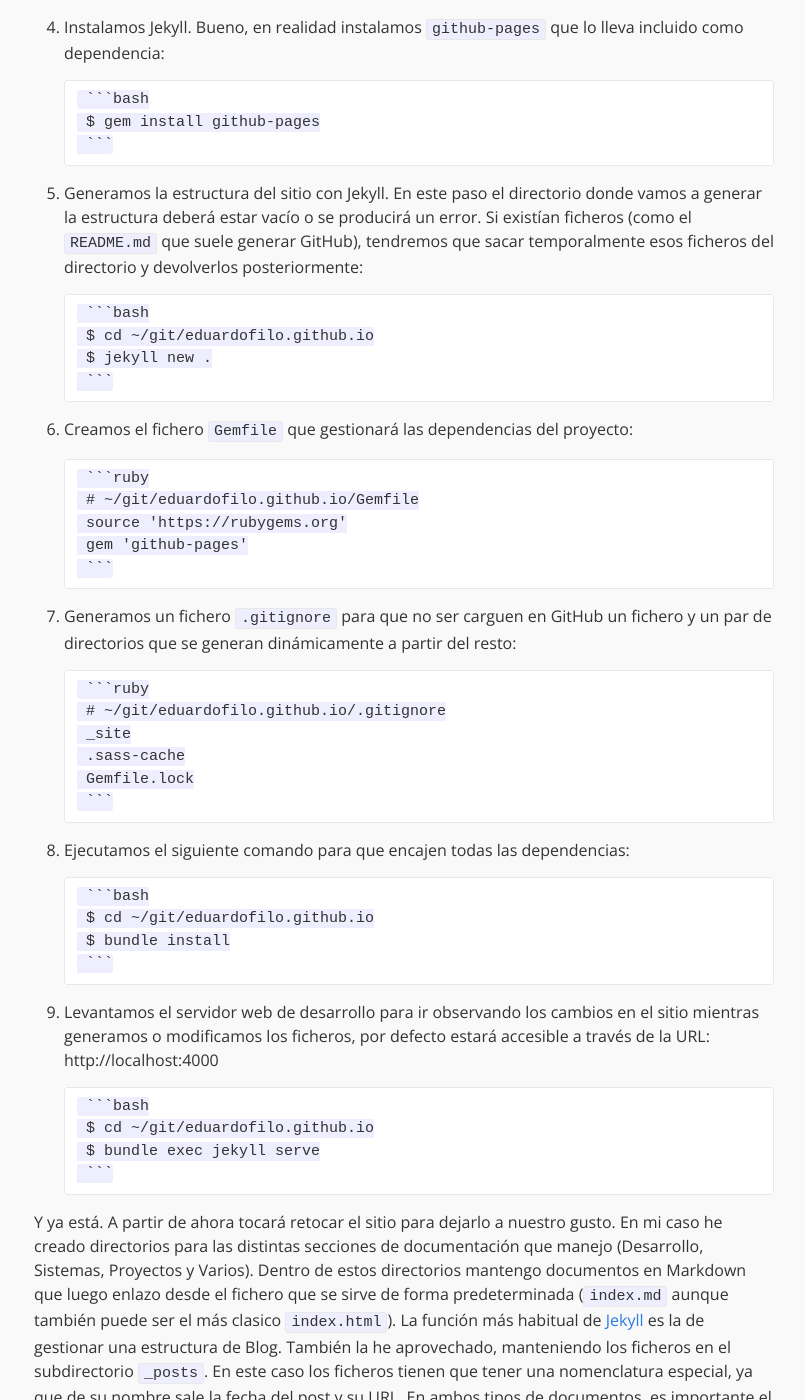
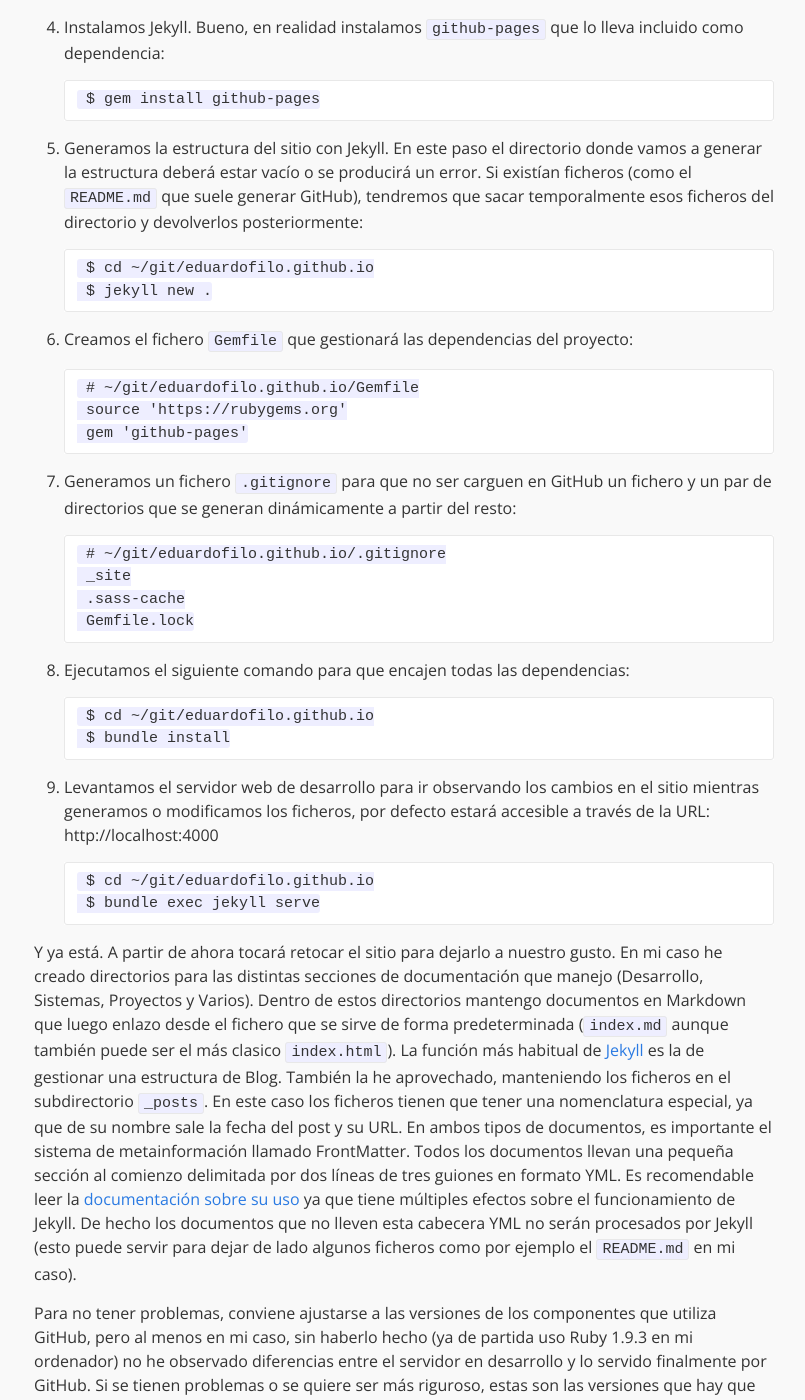
Before and after one commit to eduardofilo/eduardofilo.jekyll, a Jekyll site: the page built from _posts/2015-01-08-jekyll.md, in a window 1280 px wide and 1400 px high, scrolled down 1322 px. Shown: the whole window, without its empty margins (236-1041 px from the left). Built offline with Jekyll 4.4.1, drawn with Linux system fonts in a browser that asks for light colours.

Commit message:
Corrección de documento sobre Jekyll.

````diff
--- a/_posts/2015-01-08-jekyll.md
+++ b/_posts/2015-01-08-jekyll.md
@@ -25,47 +25,35 @@ Las instrucciones oficiales con detalle para montar el sitio en GitHub Pages con
 
 4. Instalamos Jekyll. Bueno, en realidad instalamos `github-pages` que lo lleva incluido como dependencia:
 
-        ```bash
         $ gem install github-pages
-        ```
 
 5. Generamos la estructura del sitio con Jekyll. En este paso el directorio donde vamos a generar la estructura deberá estar vacío o se producirá un error. Si existían ficheros (como el `README.md` que suele generar GitHub), tendremos que sacar temporalmente esos ficheros del directorio y devolverlos posteriormente:
 
-        ```bash
         $ cd ~/git/eduardofilo.github.io
         $ jekyll new .
-        ```
 
 6. Creamos el fichero `Gemfile` que gestionará las dependencias del proyecto:
 
-        ```ruby
         # ~/git/eduardofilo.github.io/Gemfile
         source 'https://rubygems.org'
         gem 'github-pages'
-        ```
 
 7. Generamos un fichero `.gitignore` para que no ser carguen en GitHub un fichero y un par de directorios que se generan dinámicamente a partir del resto:
 
-        ```ruby
         # ~/git/eduardofilo.github.io/.gitignore
         _site
         .sass-cache
         Gemfile.lock
-        ```
 
 8. Ejecutamos el siguiente comando para que encajen todas las dependencias:
 
-        ```bash
         $ cd ~/git/eduardofilo.github.io
         $ bundle install
-        ```
 
 9. Levantamos el servidor web de desarrollo para ir observando los cambios en el sitio mientras generamos o modificamos los ficheros, por defecto estará accesible a través de la URL: http://localhost:4000
 
-        ```bash
         $ cd ~/git/eduardofilo.github.io
         $ bundle exec jekyll serve
-        ```
 
 Y ya está. A partir de ahora tocará retocar el sitio para dejarlo a nuestro gusto. En mi caso he creado directorios para las distintas secciones de documentación que manejo (Desarrollo, Sistemas, Proyectos y Varios). Dentro de estos directorios mantengo documentos en Markdown que luego enlazo desde el fichero que se sirve de forma predeterminada (`index.md` aunque también puede ser el más clasico `index.html`). La función más habitual de [Jekyll][jekyll] es la de gestionar una estructura de Blog. También la he aprovechado, manteniendo los ficheros en el subdirectorio `_posts`. En este caso los ficheros tienen que tener una nomenclatura especial, ya que de su nombre sale la fecha del post y su URL. En ambos tipos de documentos, es importante el sistema de metainformación llamado FrontMatter. Todos los documentos llevan una pequeña sección al comienzo delimitada por dos líneas de tres guiones en formato YML. Es recomendable leer la [documentación sobre su uso](http://jekyllrb.com/docs/frontmatter/) ya que tiene múltiples efectos sobre el funcionamiento de Jekyll. De hecho los documentos que no lleven esta cabecera YML no serán procesados por Jekyll (esto puede servir para dejar de lado algunos ficheros como por ejemplo el `README.md` en mi caso).
 
````
